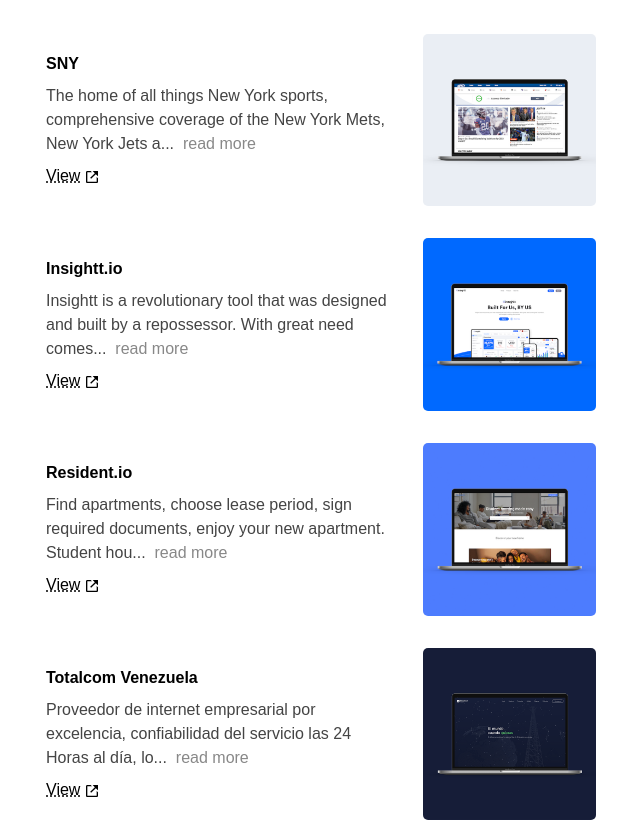
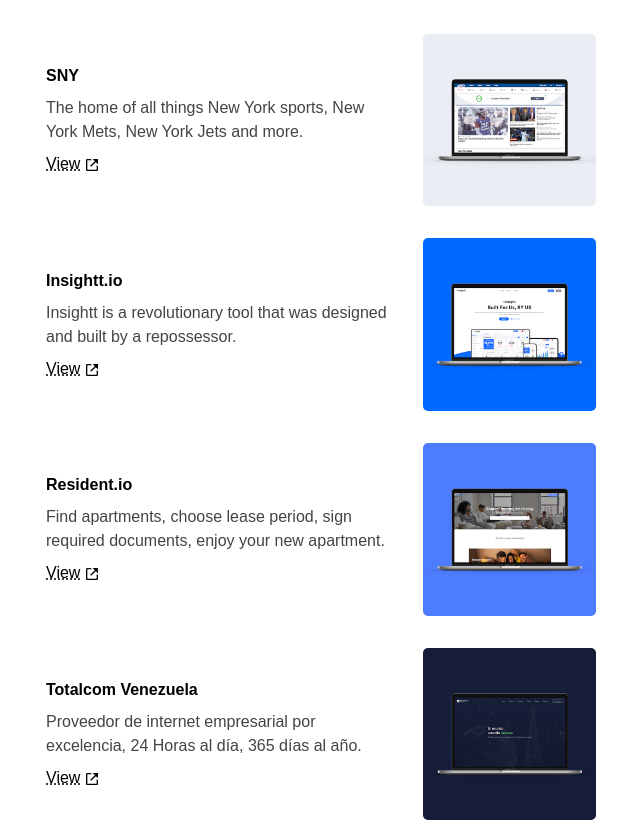
Before and after one commit to gantoreno/portfolio-v2, a Next.js app: page / in a window 1280 px wide. Shown: the part 2542-3364 px from the top of the page, without its empty margins (319-959 px from the left). Built offline with nearby package versions, Linux system fonts and the light colour scheme; a web font is replaced by a local one.

Commit message:
Update descriptions

```diff
--- a/components/project/Project.tsx
+++ b/components/project/Project.tsx
@@ -27,7 +27,7 @@ const Project: React.FC<ProjectProps> = ({
         <div className={styles.information}>
           <div className={styles.title}>{title}</div>
           <div className={styles.description}>
-            <Paragraph.Expandable at={100}>{description}</Paragraph.Expandable>
+            <Paragraph compact>{description}</Paragraph>
           </div>
           <Link href={link} target="_blank">
             View
--- a/components/timeline/Timeline.module.css
+++ b/components/timeline/Timeline.module.css
@@ -22,12 +22,12 @@
 .timelineItem::after {
   content: "";
   position: absolute;
-  top: 0.25rem;
-  left: -1.58rem;
-  width: calc(var(--border-radius) * 3);
-  height: calc(var(--border-radius) * 3);
+  top: 0.35rem;
+  left: -1.516rem;
+  width: calc(var(--border-radius) * 2.4);
+  height: calc(var(--border-radius) * 2.4);
   background-color: var(--foreground);
   z-index: 10;
   /* rotate: 45deg; */
-  border-radius: var(--border-radius);
+  border-radius: 50%;
 }
--- a/pages/index.tsx
+++ b/pages/index.tsx
@@ -183,42 +183,42 @@ const Home: NextPage<HomeProps> = ({ posts }) => {
           </Paragraph>
           <Project
             title="SNY"
-            description="The home of all things New York sports, comprehensive coverage of the New York Mets, New York Jets and all New York sports, plus video, scores, schedules and standings."
-            alt="Insightt"
+            description="The home of all things New York sports, New York Mets, New York Jets and more."
+            alt="SNY"
             link="https://www.sny.tv/"
             picture={sny}
           />
           <Project
             title="Insightt.io"
-            description="Insightt is a revolutionary tool that was designed and built by a repossessor. With great need comes great innovation, and Insightt is nothing short of that."
+            description="Insightt is a revolutionary tool that was designed and built by a repossessor. "
             alt="Insightt"
             link="https://www.insightt.io/"
             picture={insightt}
           />
           <Project
             title="Resident.io"
-            description="Find apartments, choose lease period, sign required documents, enjoy your new apartment. Student housing made easy."
+            description="Find apartments, choose lease period, sign required documents, enjoy your new apartment."
             alt="Resident"
             link="https://app.resident.io/"
             picture={resident}
           />
           <Project
             title="Totalcom Venezuela"
-            description="Proveedor de internet empresarial por excelencia, confiabilidad del servicio las 24 Horas al día, los 365 días del año. 60 años en telecomunicaciones."
+            description="Proveedor de internet empresarial por excelencia, 24 Horas al día, 365 días al año."
             alt="Totalcom"
             link="https://www.behance.net/gallery/109534879/Totalcom-Venezuela-ISP"
             picture={totalcom}
           />
           <Project
             title="Resivenca I+E"
-            description="Internet + Energía, soluciones de infraestructura e interconexión a tu alcance en toda la región del occidente de Venezuela."
+            description="Internet + Energía, soluciones de infraestructura e interconexión a tu alcance."
             alt="Resivenca"
             link="https://www.behance.net/gallery/109535527/Resivenca-Internet-Energia"
             picture={resivenca}
           />
           <Project
             title="CWV Management System"
-            description="Centralized project storage &amp; repository management tool for CodeWork Venezuela's internal &amp; external projects, templates, and resource sets."
+            description="Centralized project storage &amp; repository management, templates, and resources."
             alt="CWV"
             link="https://www.behance.net/gallery/109540181/CWV-Project-Management-System"
             picture={codework}
```
